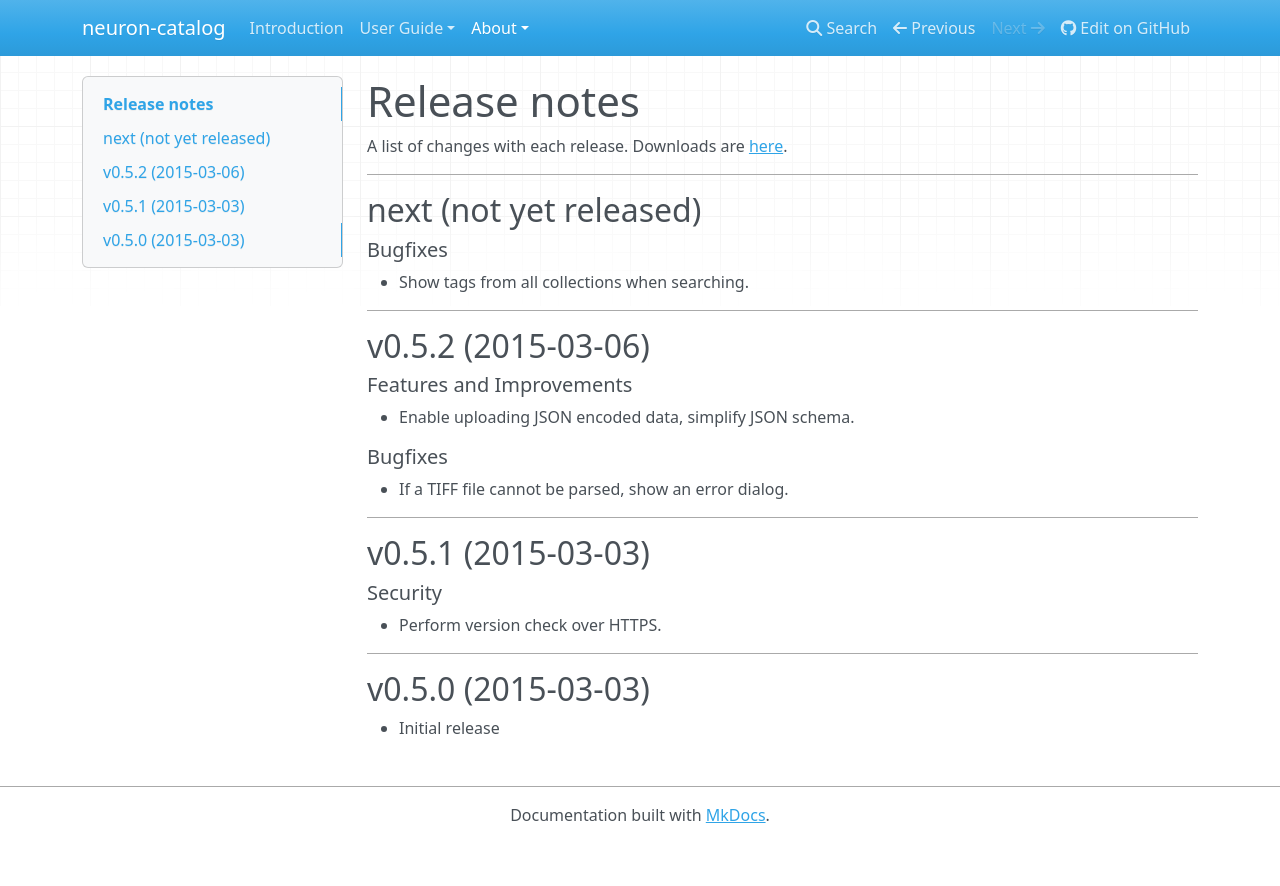
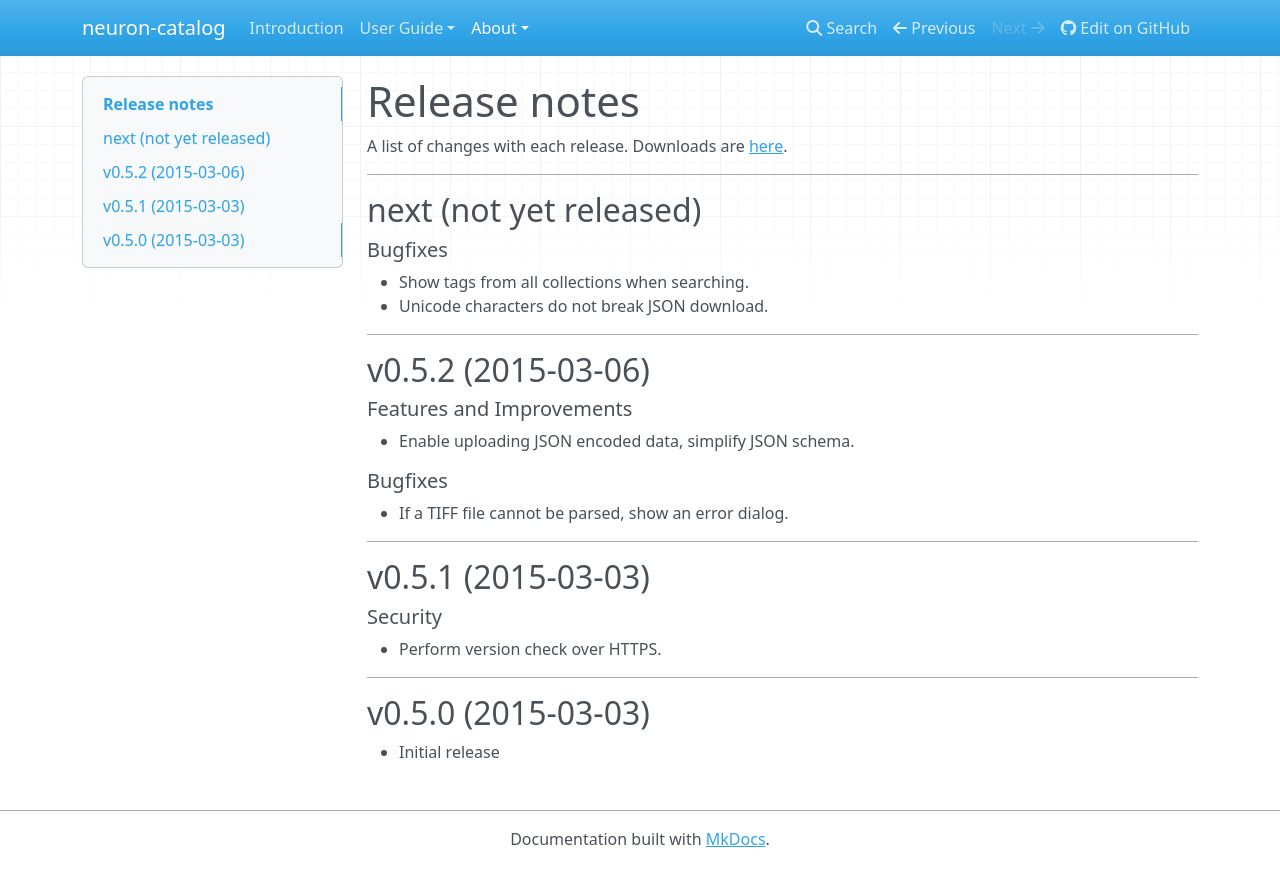
Before and after one commit to strawlab/neuron-catalog, an MkDocs documentation site: the page built from docs/release-notes.md, in a window 1280 px wide. Shown: the top 886 px of the page. Built offline with MkDocs 1.6.1, drawn with Linux system fonts in a browser that asks for light colours; nearby versions of some CDN libraries; old or Windows-style settings are respelled for this version of MkDocs.

Commit message:
[bug] download: fix unicode characters break JSON download
Fixes #29

```diff
--- a/docs/release-notes.md
+++ b/docs/release-notes.md
@@ -10,6 +10,7 @@ A list of changes with each release. Downloads are
 ##### Bugfixes
 
 - Show tags from all collections when searching.
+- Unicode characters do not break JSON download.
 
 ---
 
```
Also changed, not shown: 2 other files.
